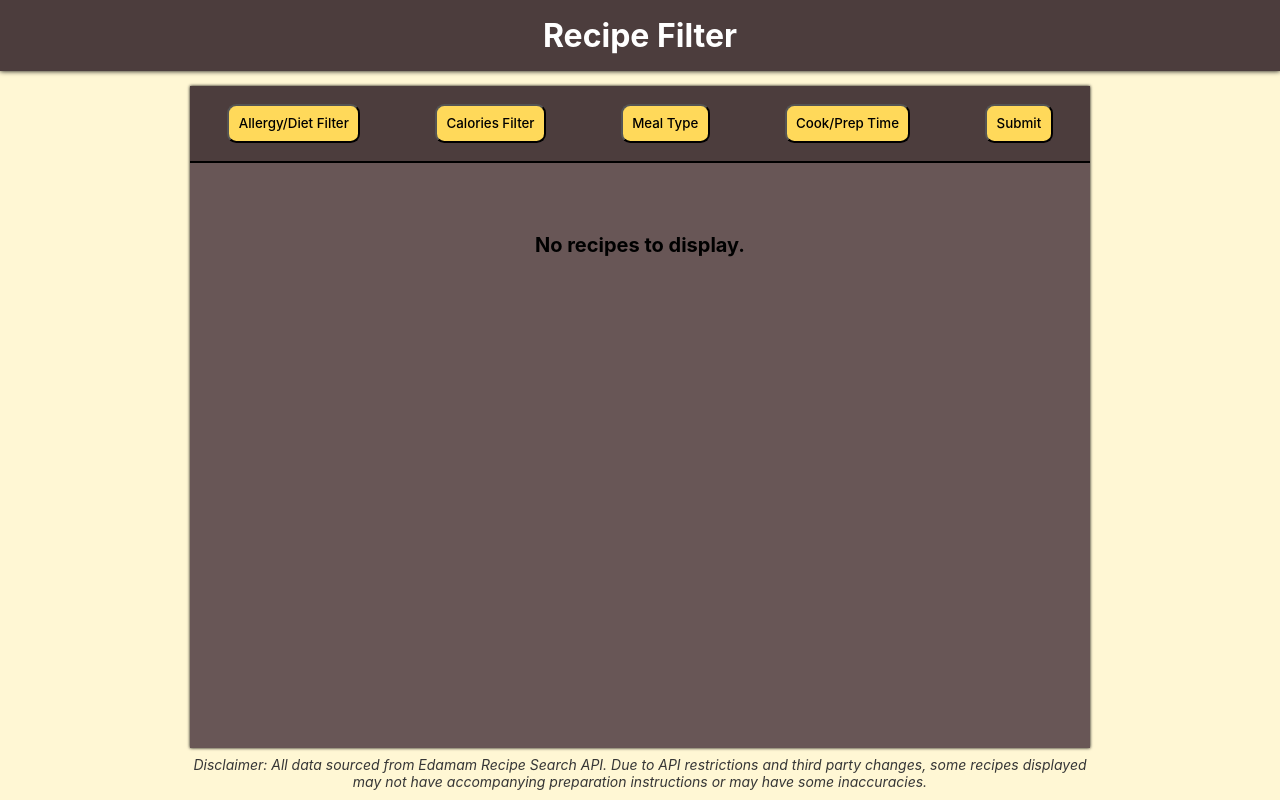
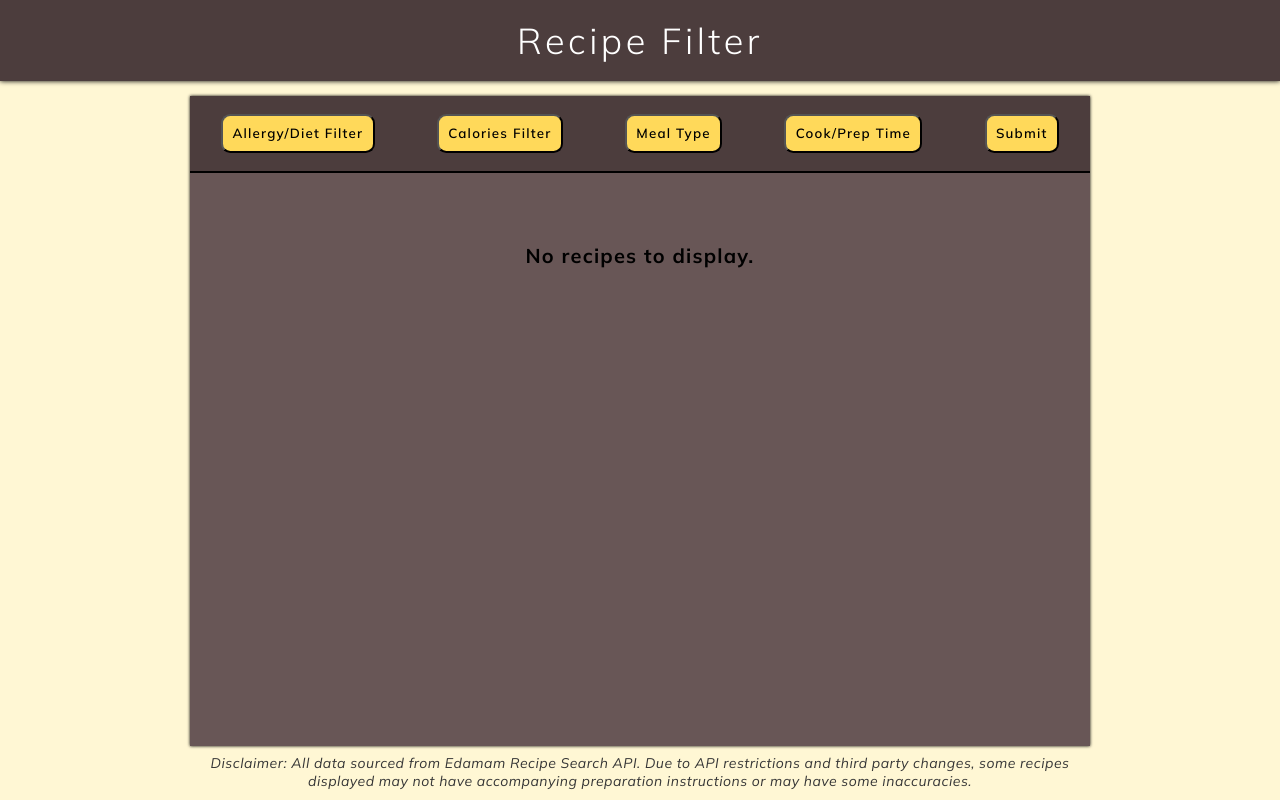
Before and after one commit to KyleTownsend74/RecipeFilter, a React (Vite) app: page / in a window 1280 px wide. Built offline with nearby package versions, Linux system fonts and the light colour scheme.

Commit message:
Change font styling

```diff
--- a/index.html
+++ b/index.html
@@ -4,6 +4,9 @@
         <meta charset="UTF-8" />
         <link rel="icon" type="image/svg+xml" href="/vite.svg" />
         <meta name="viewport" content="width=device-width, initial-scale=1.0" />
+        <link rel="preconnect" href="https://fonts.googleapis.com">
+        <link rel="preconnect" href="https://fonts.gstatic.com" crossorigin>
+        <link href="https://fonts.googleapis.com/css2?family=Mulish:ital,wght@0,300;0,400;0,600;0,700;1,400&display=swap" rel="stylesheet">
         <title>Recipe Filter</title>
         <script src="https://developer.edamam.com/attribution/badge.js"></script>
     </head>
--- a/src/App.css
+++ b/src/App.css
@@ -12,7 +12,8 @@
     background-color: #FFD95A;
     padding: 0.7em;
     font-family: inherit;
-    font-weight: 500;
+    font-weight: 600;
+    letter-spacing: inherit;
     border-radius: 0.7em;
 }
 
--- a/src/components/FilterModals/AllergyDietContent.css
+++ b/src/components/FilterModals/AllergyDietContent.css
@@ -1,7 +1,6 @@
 .input-container {
     margin: 2px 0;
     color: white;
-    letter-spacing: 0.3px;
     accent-color: #C07F00;
 }
 
--- a/src/components/FilterModals/CaloriesContent.css
+++ b/src/components/FilterModals/CaloriesContent.css
@@ -1,6 +1,7 @@
 .calories-input {
     margin: 5px 0;
     font-family: inherit;
+    font-size: 14px;
 }
 
 .calories-label {
--- a/src/components/FilterModals/CookTimeContent.css
+++ b/src/components/FilterModals/CookTimeContent.css
@@ -1,6 +1,7 @@
 .time-input {
     margin: 5px 0;
     font-family: inherit;
+    font-size: 14px;
 }
 
 .time-label {
--- a/src/components/FilterModals/MealTypeContent.css
+++ b/src/components/FilterModals/MealTypeContent.css
@@ -1,4 +1,5 @@
 #meal-type-select {
     font-family: inherit;
     height: 2em;
+    font-size: 15px;
 }
--- a/src/components/FilterModals/ModalTemplate.css
+++ b/src/components/FilterModals/ModalTemplate.css
@@ -23,12 +23,12 @@
     border-bottom: 1px solid black;
     padding-bottom: var(--vertical-padding);
     color: white;
-    letter-spacing: 0.3px;
 }
 
 .modal-header h3 {
     text-align: center;
     margin: 0;
+    font-weight: 600;
 }
 
 .modal-content {
--- a/src/components/Footer.css
+++ b/src/components/Footer.css
@@ -6,5 +6,6 @@
     max-width: 900px;
     font-style: italic;
     font-size: 14px;
+    letter-spacing: 0.5px;
     color: rgb(54, 54, 54);
 }
--- a/src/components/Header.css
+++ b/src/components/Header.css
@@ -4,6 +4,9 @@
     margin: 0;
     padding: 0.5em 0;
     color: white;
+    letter-spacing: 3.5px;
+    font-size: 36px;
+    font-weight: 300;
 }
 
 #header {
--- a/src/components/RecipeItem.css
+++ b/src/components/RecipeItem.css
@@ -17,6 +17,7 @@
     padding-top: 10px;
     margin-top: 15px;
     margin-bottom: 10px;
+    font-weight: 600;
 }
 
 .recipe-link {
--- a/src/index.css
+++ b/src/index.css
@@ -1,5 +1,6 @@
 :root {
-    font-family: Inter, system-ui, Avenir, Helvetica, Arial, sans-serif;
+    font-family: 'Mulish', sans-serif;
+    letter-spacing: 1.2px;
 
     background-color: #FFF7D4;
 
```
